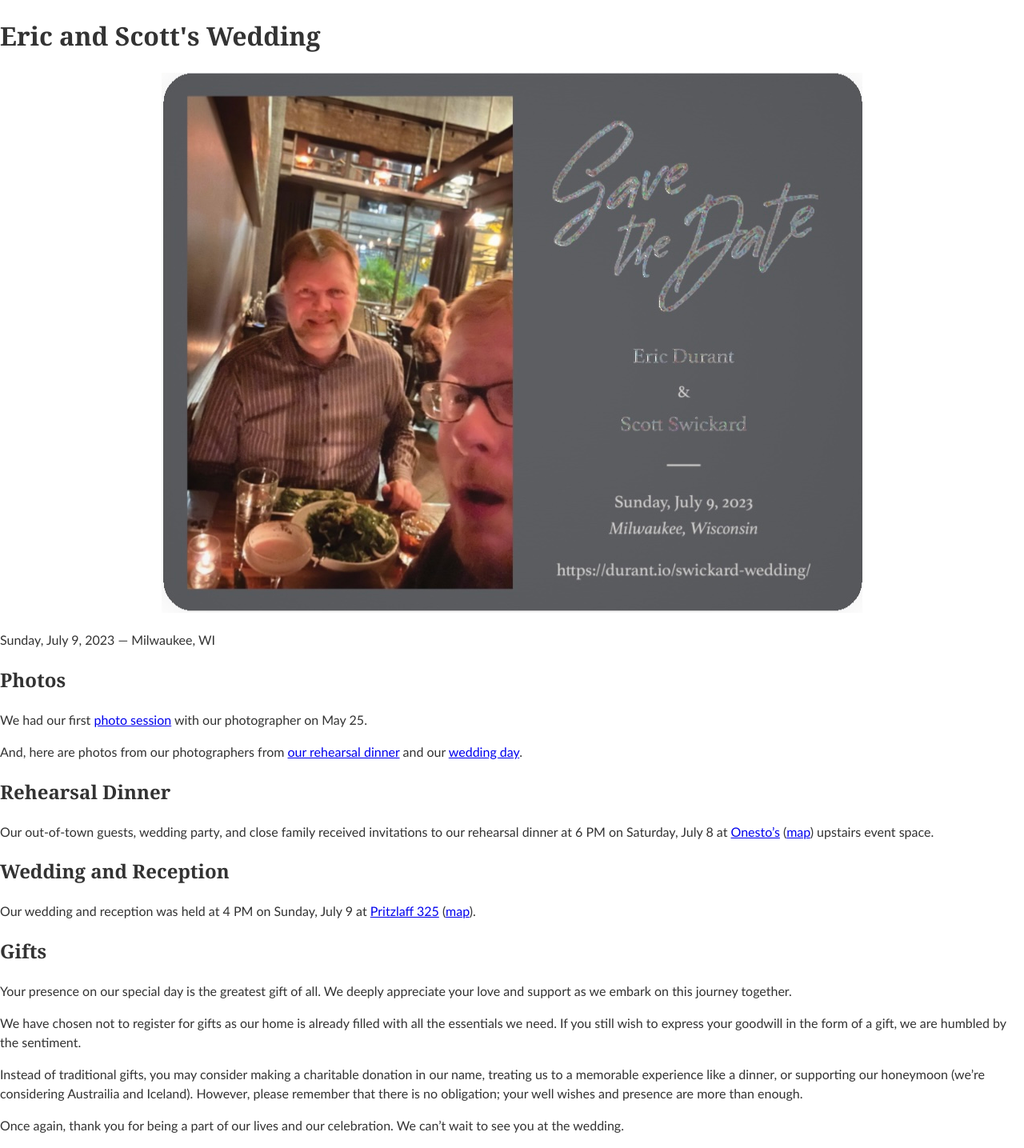
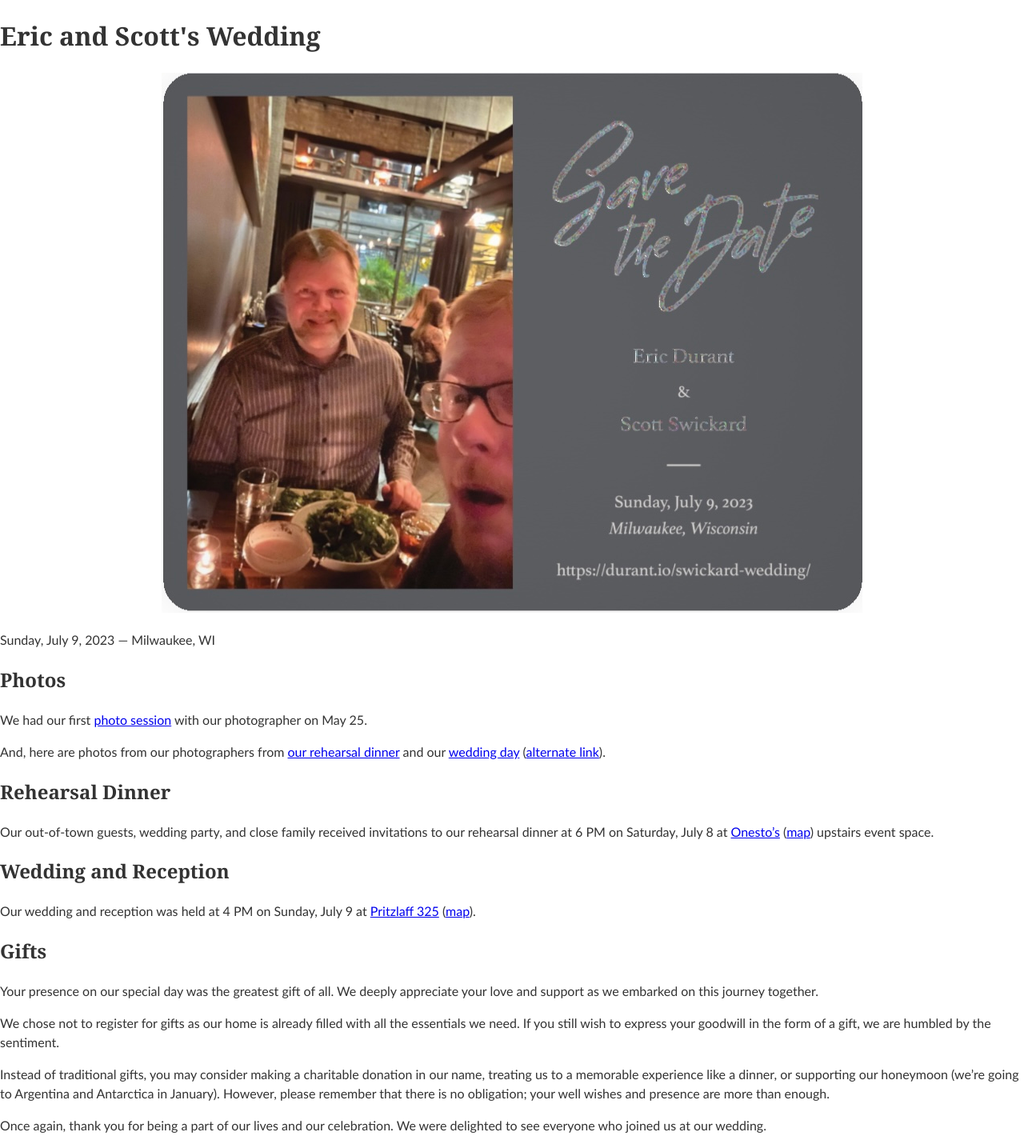
Before and after one commit to edurant/edurant.github.io, a Jekyll site: the page built from swickard-wedding/index.md, in a window 1280 px wide. Shown: the whole page at 80% size. Built offline with Jekyll 4.4.1, drawn with Linux system fonts in a browser that asks for light colours; our own code applies the rules of GitHub Pages for plain Markdown files.

Commit message:
wedding site updates, especially new photo album links

```diff
--- a/swickard-wedding/index.md
+++ b/swickard-wedding/index.md
@@ -8,9 +8,9 @@
 
 ## Photos
 
-We had our first [photo session](https://www.happygnomephotography.com/ClientGalleries/Eric-and-Scott/) with our photographer on May 25.
+We had our first [photo session](https://edurant.smugmug.com/Family/2023/05-25-Engagement-Photos/) with our photographer on May 25.
 
-And, here are photos from our photographers from [our rehearsal dinner](https://www.happygnomephotography.com/ClientGalleries/Eric-and-Scott-Rehearsal/) and our [wedding day](https://www.happygnomephotography.com/ClientGalleries/Eric-Scott/).
+And, here are photos from our photographers from [our rehearsal dinner](https://edurant.smugmug.com/Family/2023/07-08-Rehearsal-Dinner/) and our [wedding day](https://www.happygnomephotography.com/ClientGalleries/Eric-Scott/) ([alternate link](https://edurant.smugmug.com/Family/2023/07-09-Wedding/)).
 
 ## Rehearsal Dinner
 
@@ -22,10 +22,10 @@
 
 ## Gifts
 
-Your presence on our special day is the greatest gift of all. We deeply appreciate your love and support as we embark on this journey together.
+Your presence on our special day was the greatest gift of all. We deeply appreciate your love and support as we embarked on this journey together.
 
-We have chosen not to register for gifts as our home is already filled with all the essentials we need. If you still wish to express your goodwill in the form of a gift, we are humbled by the sentiment.
+We chose not to register for gifts as our home is already filled with all the essentials we need. If you still wish to express your goodwill in the form of a gift, we are humbled by the sentiment.
 
-Instead of traditional gifts, you may consider making a charitable donation in our name, treating us to a memorable experience like a dinner, or supporting our honeymoon (we're considering Austrailia and Iceland). However, please remember that there is no obligation; your well wishes and presence are more than enough.
+Instead of traditional gifts, you may consider making a charitable donation in our name, treating us to a memorable experience like a dinner, or supporting our honeymoon (we're going to Argentina and Antarctica in January). However, please remember that there is no obligation; your well wishes and presence are more than enough.
 
-Once again, thank you for being a part of our lives and our celebration. We can't wait to see you at the wedding.
+Once again, thank you for being a part of our lives and our celebration. We were delighted to see everyone who joined us at our wedding.
```
